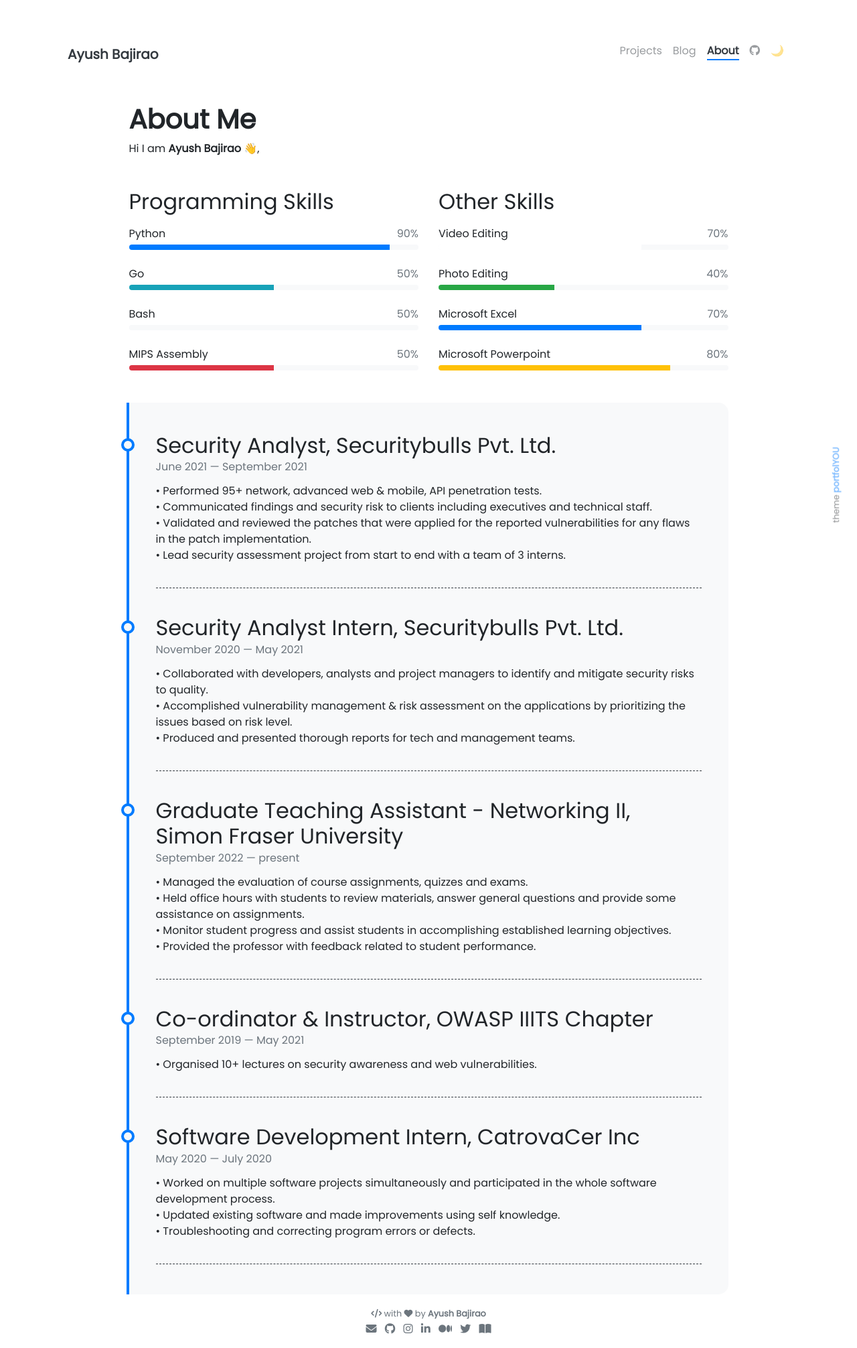
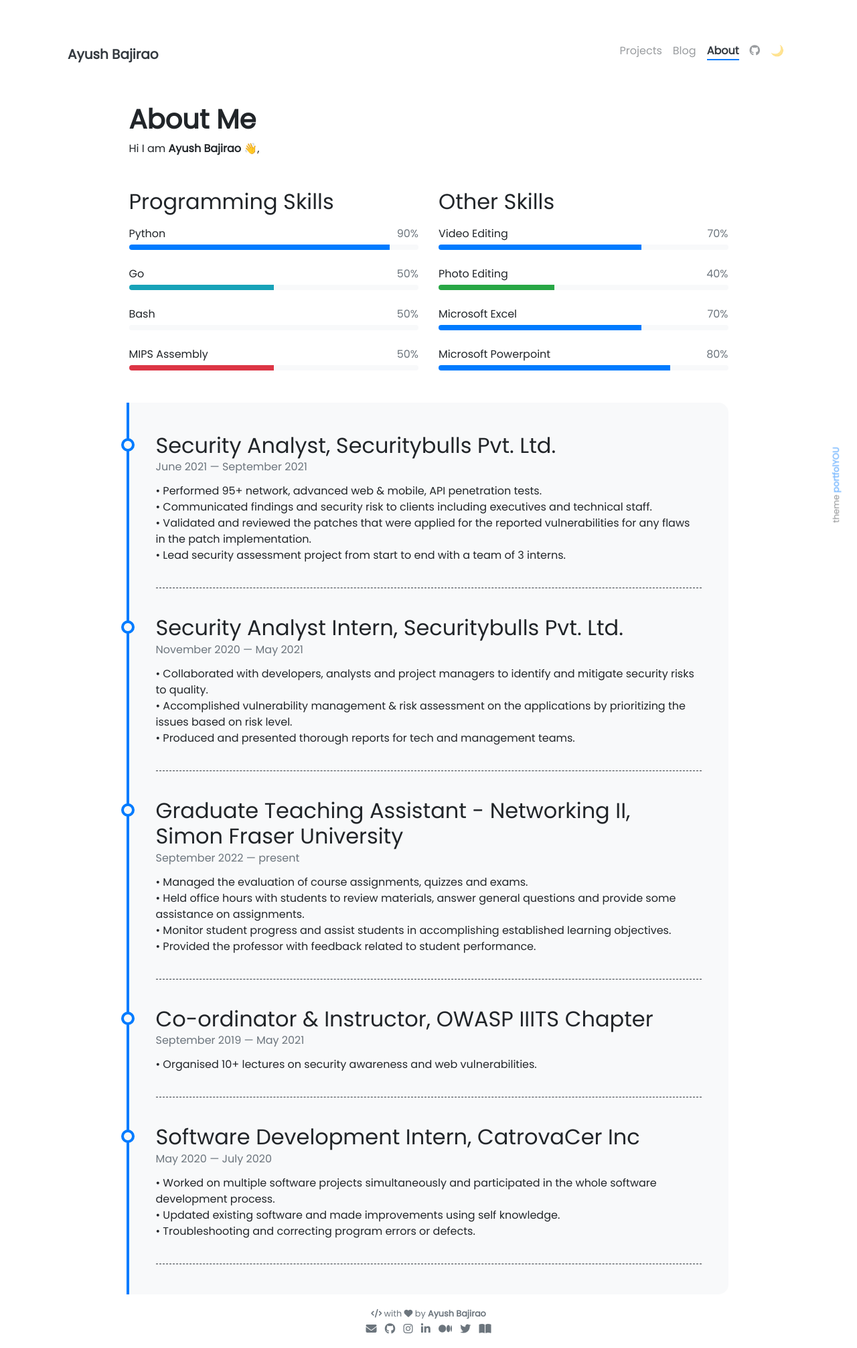
Before and after one commit to johnnydoer/johnnydoer.github.io, a Jekyll site: the page built from pages/about.md, in a window 1280 px wide. Shown: the whole page at 67% size. Built offline with Jekyll 4.4.1, drawn with Linux system fonts in a browser that asks for light colours; nearby versions of some CDN libraries; emoji names are drawn with the system emoji font.

Commit message:
Update other-skills.yml testing colors

```diff
--- a/_data/other-skills.yml
+++ b/_data/other-skills.yml
@@ -1,6 +1,6 @@
 - name: Video Editing
   percentage: 70
-  color: white
+  color: cosmic-purple
 
 - name: Photo Editing
   percentage: 40
@@ -12,4 +12,4 @@
 
 - name: Microsoft Powerpoint
   percentage: 80
-  color: warning
+  color: solar-orange
```
